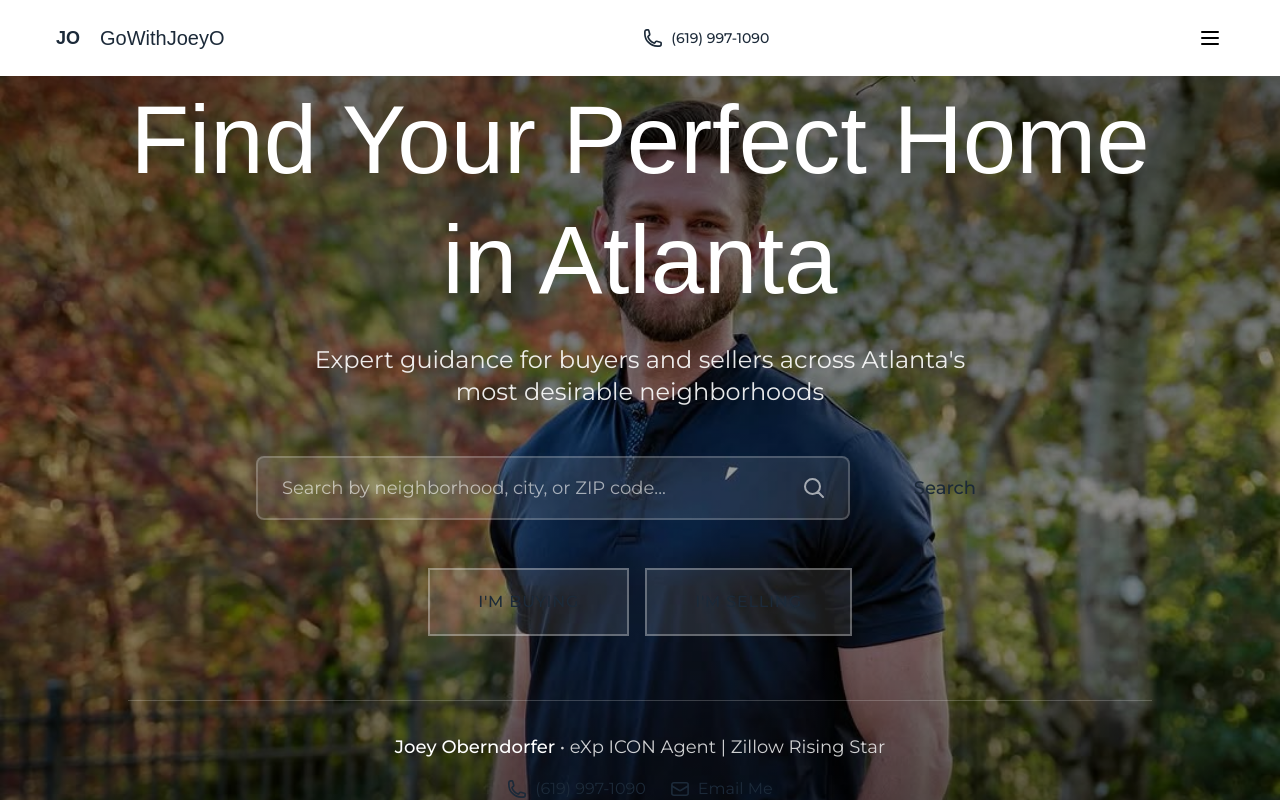
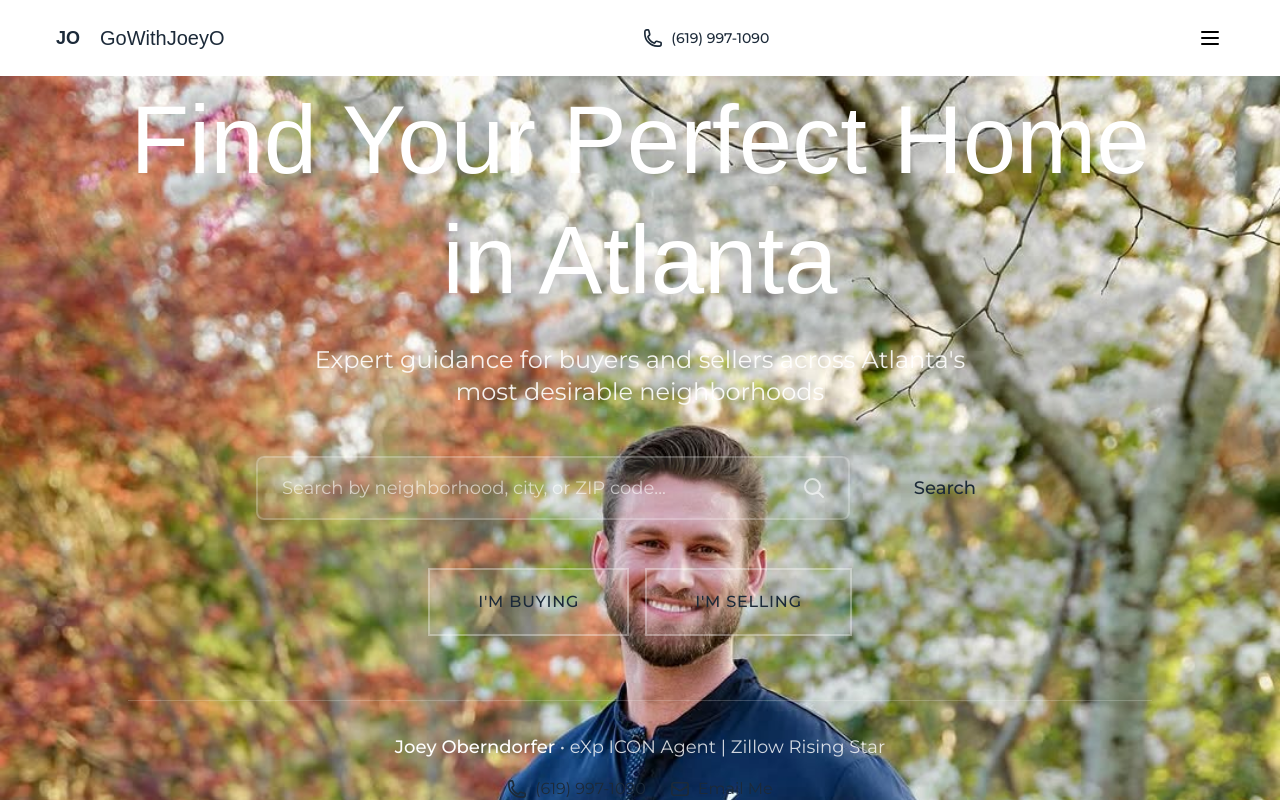
Before and after one commit to kfranklin93/JO, a Next.js app: page / in a window 1280 px wide. Shown: the top 800 px of the page. Built offline with nearby package versions, Linux system fonts and the light colour scheme; no server answers; a web font is replaced by a local one.

Commit message:
fix: strengthen hero overlay contrast — dual navy wash + gradient layers

```diff
--- a/src/components/sections/EnhancedHeroSection.tsx
+++ b/src/components/sections/EnhancedHeroSection.tsx
@@ -31,7 +31,7 @@ export function EnhancedHeroSection() {
   };
 
   return (
-    <section ref={heroRef} className="relative min-h-screen overflow-hidden bg-black">
+    <section ref={heroRef} className="relative min-h-screen overflow-hidden bg-navy">
       {/* JOEY UPDATE: Parallax background image layer */}
       <motion.div
         style={{ y: imageY }}
@@ -42,12 +42,14 @@ export function EnhancedHeroSection() {
           alt="Atlanta Real Estate"
           fill
           priority
-          className="object-cover object-center"
+          className="object-cover object-top"
           sizes="100vw"
           quality={90}
         />
-        {/* JOEY UPDATE: Gradient overlay for text readability */}
-        <div className="absolute inset-0 bg-gradient-to-b from-black/60 via-black/40 to-black/80" />
+        {/* Base dark wash — kills brightness of the photo uniformly */}
+        <div className="absolute inset-0 bg-navy/60 mix-blend-multiply" />
+        {/* Gradient overlay — ensures top and bottom text areas are fully legible */}
+        <div className="absolute inset-0 bg-gradient-to-b from-navy/80 via-navy/50 to-navy/90" />
       </motion.div>
 
       {/* JOEY UPDATE: Hero content with parallax motion */}
@@ -156,7 +158,7 @@ export function EnhancedHeroSection() {
             <div className="mt-4 flex flex-wrap items-center justify-center gap-6">
               <a
                 href={`tel:${siteConfig.contact.phone}`}
-                className="flex items-center gap-2 font-sans text-white/90 transition-colors hover:text-accent"
+                className="flex items-center gap-2 font-sans text-white/90 transition-colors hover:text-champagne"
               >
                 <svg className="h-5 w-5" fill="none" viewBox="0 0 24 24" stroke="currentColor" strokeWidth={2}>
                   <path strokeLinecap="round" strokeLinejoin="round" d="M2.25 6.75c0 8.284 6.716 15 15 15h2.25a2.25 2.25 0 002.25-2.25v-1.372c0-.516-.351-.966-.852-1.091l-4.423-1.106c-.44-.11-.902.055-1.173.417l-.97 1.293c-.282.376-.769.542-1.21.38a12.035 12.035 0 01-7.143-7.143c-.162-.441.004-.928.38-1.21l1.293-.97c.363-.271.527-.734.417-1.173L6.963 3.102a1.125 1.125 0 00-1.091-.852H4.5A2.25 2.25 0 002.25 4.5v2.25z" />
@@ -165,7 +167,7 @@ export function EnhancedHeroSection() {
               </a>
               <a
                 href={`mailto:${siteConfig.contact.email}`}
-                className="flex items-center gap-2 font-sans text-white/90 transition-colors hover:text-accent"
+                className="flex items-center gap-2 font-sans text-white/90 transition-colors hover:text-champagne"
               >
                 <svg className="h-5 w-5" fill="none" viewBox="0 0 24 24" stroke="currentColor" strokeWidth={2}>
                   <path strokeLinecap="round" strokeLinejoin="round" d="M21.75 6.75v10.5a2.25 2.25 0 01-2.25 2.25h-15a2.25 2.25 0 01-2.25-2.25V6.75m19.5 0A2.25 2.25 0 0019.5 4.5h-15a2.25 2.25 0 00-2.25 2.25m19.5 0v.243a2.25 2.25 0 01-1.07 1.916l-7.5 4.615a2.25 2.25 0 01-2.36 0L3.32 8.91a2.25 2.25 0 01-1.07-1.916V6.75" />
```
